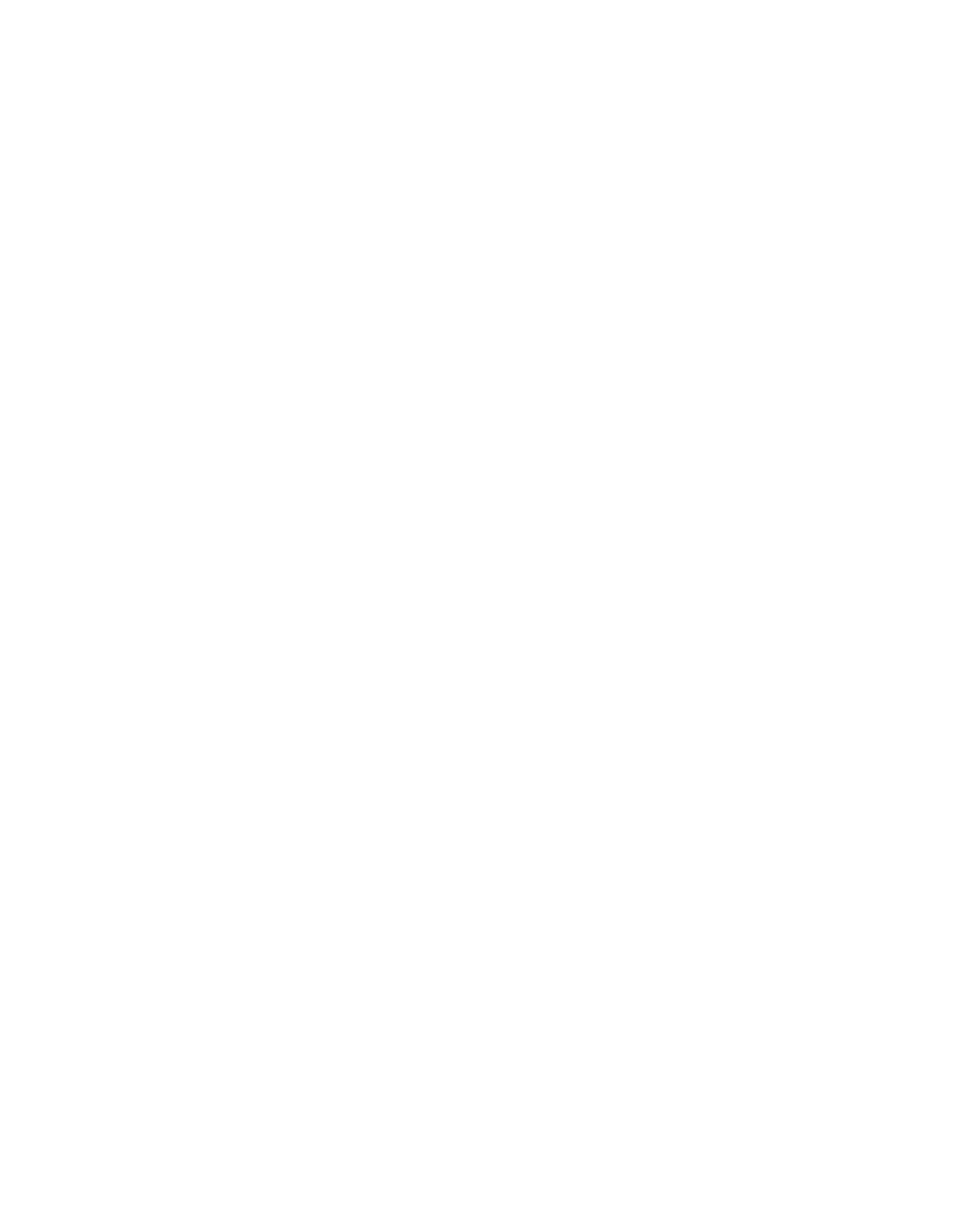
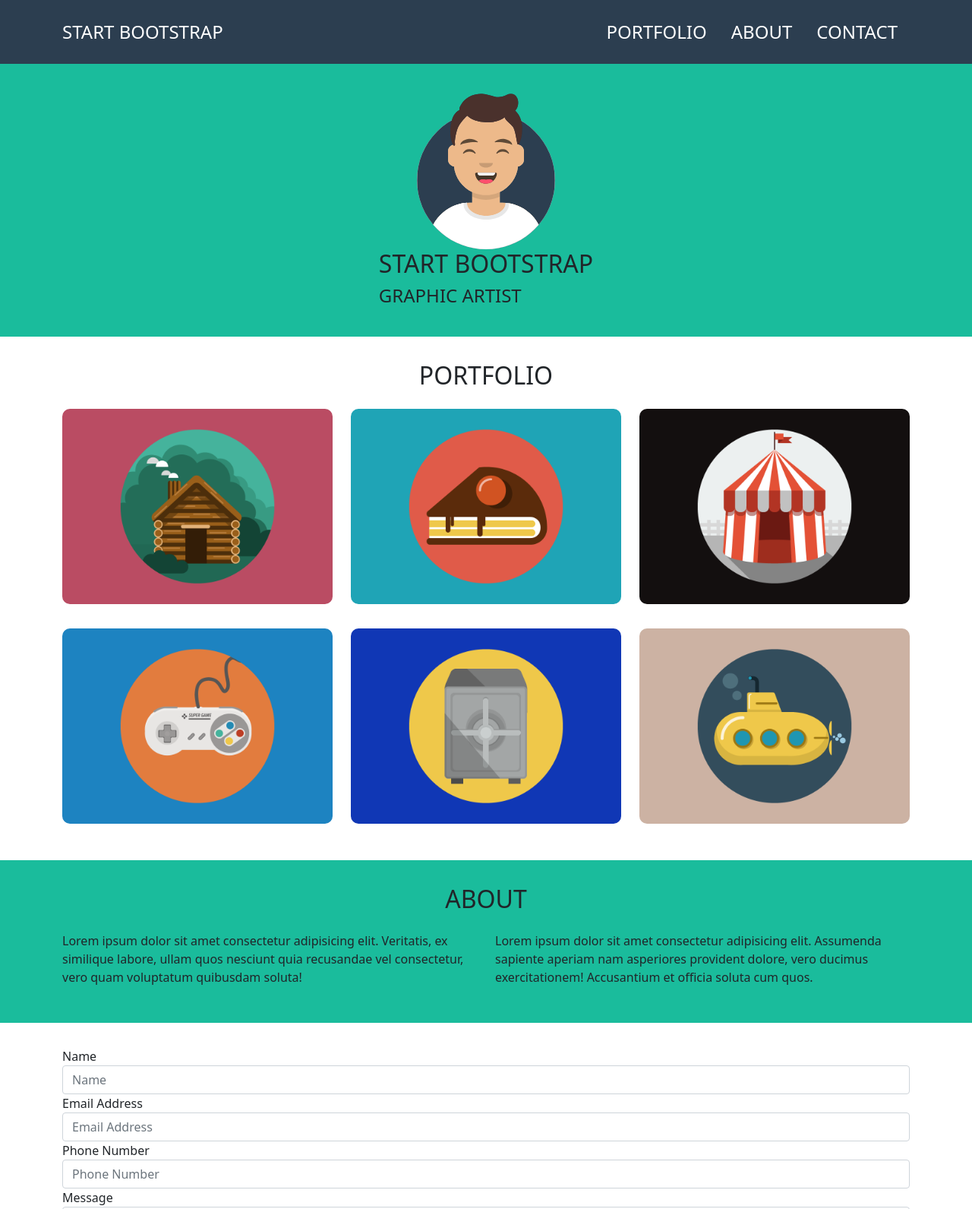
Before and after one commit to SeanBitter/html-css-bootstrap-freelancer, a plain HTML site: page index.html in a window 1280 px wide. Shown: the top 1591 px of the page at 76% size. Before the commit the page ends 800 px from the top, so only its background shows below. Drawn offline with nearby package versions, Linux system fonts and the light colour scheme.

Commit message:
Set the layout

```diff
--- a/css/style.css
+++ b/css/style.css
@@ -0,0 +1,55 @@
+:root {
+    --color-one: #1ABC9C;
+    --color-two: #2C3E50;
+    --color-two-light: #3A546D;
+    --color-three: #333333;
+}
+
+header {
+    position: sticky;
+    z-index: 1;
+    top: 0;
+    right: 0;
+    left: 0;
+}
+
+header a {
+    text-decoration: none;
+    color: white;
+    font-size: 1.5rem;
+}
+
+h2 {
+    text-align: center;
+}
+
+.bg-one {
+    background-color: var(--color-one);
+}
+
+.bg-two {
+    background-color: var(--color-two);
+}
+
+.bg-two-light {
+    background-color: var(--color-two-light);
+}
+
+.section {
+    padding: 2rem;
+}
+
+.card-section-one img {
+    width: 200px;
+    margin: auto;
+}
+
+.card-img img {
+    width: 100%;
+    max-height: 300px;
+    border-radius: 10px;
+}
+
+.footer-bottom {
+    text-align: center;
+}
--- a/index.html
+++ b/index.html
@@ -10,5 +10,130 @@
 </head>
 <body>
 
+    <header class="bg-two">
+        <!-- Navbar -->
+        <div class="container-lg">
+            <div class="d-flex justify-content-between py-4">
+                <div><a href="#">START BOOTSTRAP</a></div>
+                <div class="d-flex flex-gap">
+                    <div class="px-3"><a href="#">PORTFOLIO</a></div>
+                    <div class="px-3"><a href="#">ABOUT</a></div>
+                    <div class="px-3"><a href="#">CONTACT</a></div>
+                </div>
+            </div>
+        </div>
+    </header>
+
+    <main>
+        <!-- Start Bootstrap -->
+        <div class="section bg-one">
+            <div class="container-sm d-flex justify-content-center ">
+                <div class="card-section-one">
+                    <div class="d-flex"><img src="img/avatar.svg" alt=""></div>
+                    <div class="card-text">
+                        <h2>START BOOTSTRAP</h2>
+                        <h4>GRAPHIC ARTIST</h4>
+                    </div>
+                </div>
+            </div>
+        </div>
+
+        <!-- Portfolio -->
+        <div class="section">
+            <div class="container-sm">
+                <h2>PORTFOLIO</h2>
+
+                <div class="row">
+                    <div class="col-sm-12 col-md-6 col-lg-4 py-3">
+                        <div class="card-img">
+                            <img src="img/cabin.png" alt="">
+                        </div>
+                    </div>
+                    <div class="col-sm-12 col-md-6 col-lg-4 py-3">
+                        <div class="card-img">
+                            <img src="img/cake.png" alt="">
+                        </div>
+                    </div>
+                    <div class="col-sm-12 col-md-6 col-lg-4 py-3">
+                        <div class="card-img">
+                            <img src="img/circus.png" alt="">
+                        </div>
+                    </div>
+                    <div class="col-sm-12 col-md-6 col-lg-4 py-3">
+                        <div class="card-img">
+                            <img src="img/game.png" alt="">
+                        </div>
+                    </div>
+                    <div class="col-sm-12 col-md-6 col-lg-4 py-3">
+                        <div class="card-img">
+                            <img src="img/safe.png" alt="">
+                        </div>
+                    </div>
+                    <div class="col-sm-12 col-md-6 col-lg-4 py-3">
+                        <div class="card-img">
+                            <img src="img/submarine.png" alt="">
+                        </div>
+                    </div>
+                </div>
+            </div>
+        </div>
+
+        <!-- About -->
+        <div class="section bg-one">
+            <div class="container">
+                <h2>ABOUT</h2>
+
+                <div class="row">
+                    <div class="col-sm-12 col-md-6 col-lg-6 py-3">Lorem ipsum dolor sit amet consectetur adipisicing elit. Veritatis, ex similique labore, ullam quos nesciunt quia recusandae vel consectetur, vero quam voluptatum quibusdam soluta!</div>
+                    <div class="col-sm-12 col-md-6 col-lg-6 py-3">Lorem ipsum dolor sit amet consectetur adipisicing elit. Assumenda sapiente aperiam nam asperiores provident dolore, vero ducimus exercitationem! Accusantium et officia soluta cum quos.</div>
+                </div>
+            </div>
+        </div>
+
+        <!-- Contact me -->
+        <div class="section">
+            <div class="container">
+                <form>
+                    <div class="form-group">
+                        <label for="formGroupExampleInput">Name</label>
+                        <input type="text" class="form-control" id="formGroupExampleInput" placeholder="Name">
+                    </div>
+                    <div class="form-group">
+                        <label for="exampleInputEmail1">Email Address</label>
+                        <input type="email" class="form-control" id="exampleInputEmail1" aria-describedby="emailHelp" placeholder="Email Address">
+                    </div>
+                    <div class="form-group">
+                        <label for="formGroupExampleInput">Phone Number</label>
+                        <input type="text" class="form-control" id="formGroupExampleInput" placeholder="Phone Number">
+                    </div>
+                    <div class="form-group">
+                        <label for="exampleFormControlTextarea1">Message</label>
+                        <textarea class="form-control" id="exampleFormControlTextarea1" rows="3"></textarea>
+                    </div>
+                    <button type="submit" class="btn btn-primary">Send</button>
+                </form>
+            </div>
+        </div>
+
+    </main>
+
+    <footer>
+        <!-- Footer -->
+        <div class="section bg-two-light">
+            <div class="container">
+                <div class="row">
+                    <div class="col-sm-12 col-md-4 col-lg-4 py-3">Lorem ipsum dolor sit amet consectetur adipisicing elit. Porro, dicta? Excepturi tempora minus modi earum odio natus accusamus, cumque in illum, obcaecati ut quia aperiam asperiores blanditiis dolore porro quaerat.</div>
+                    <div class="col-sm-12 col-md-4 col-lg-4 py-3">Lorem ipsum dolor sit amet consectetur adipisicing elit. Autem quidem officiis, deleniti ipsum eius consequuntur, ducimus iste laborum saepe possimus, error dolorum odio consectetur quasi ipsa a aperiam asperiores voluptatibus!</div>
+                    <div class="col-sm-12 col-md-4 col-lg-4 py-3">Lorem ipsum dolor sit amet consectetur adipisicing elit. Velit, nihil? Ea pariatur quae repellendus! Doloribus dolor nobis harum sit. Beatae sit eos corrupti cumque magnam error possimus vero in totam?</div>
+                </div>
+            </div>
+        </div>
+
+        <!-- Copyright -->
+
+        <div class="bg-two footer-bottom">
+            <p>Copyright Your Website 2019</p>
+        </div>
+    </footer>
 </body>
 </html>
```
